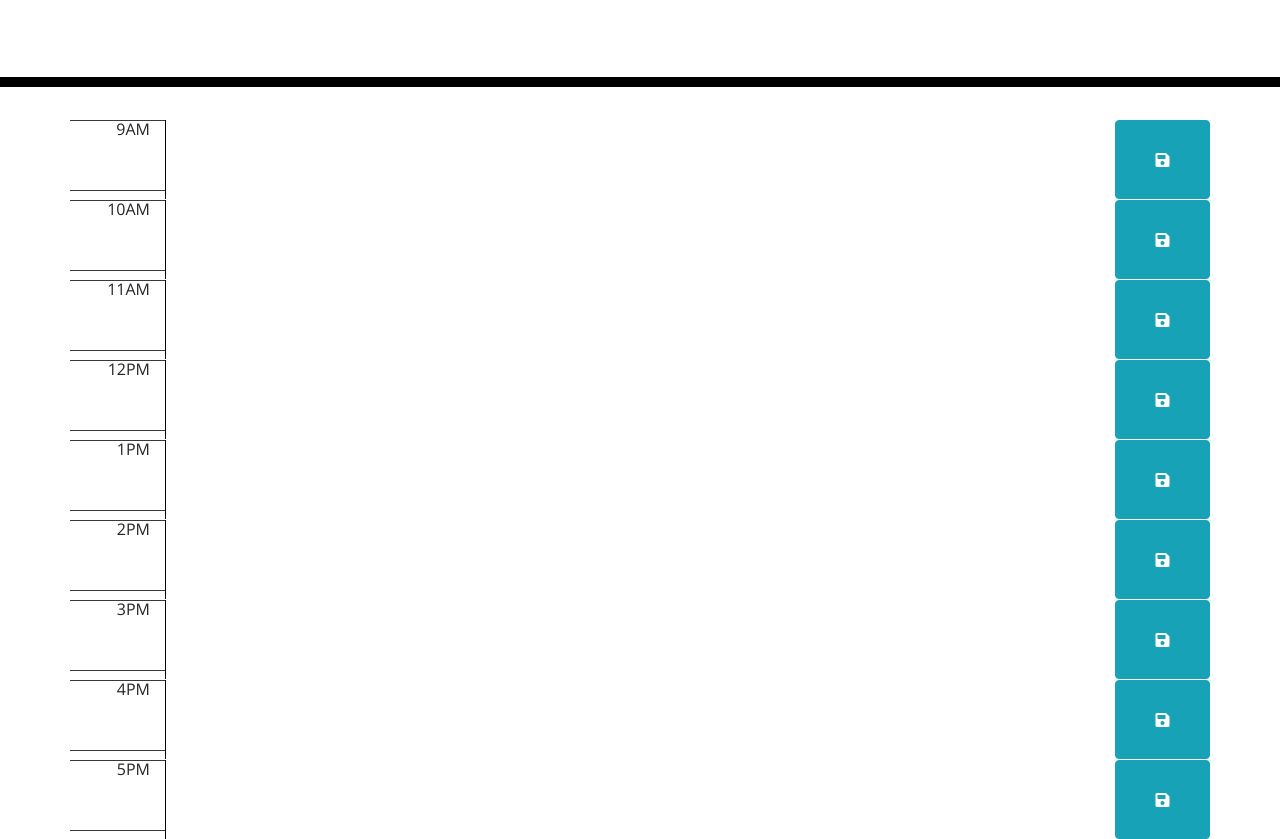
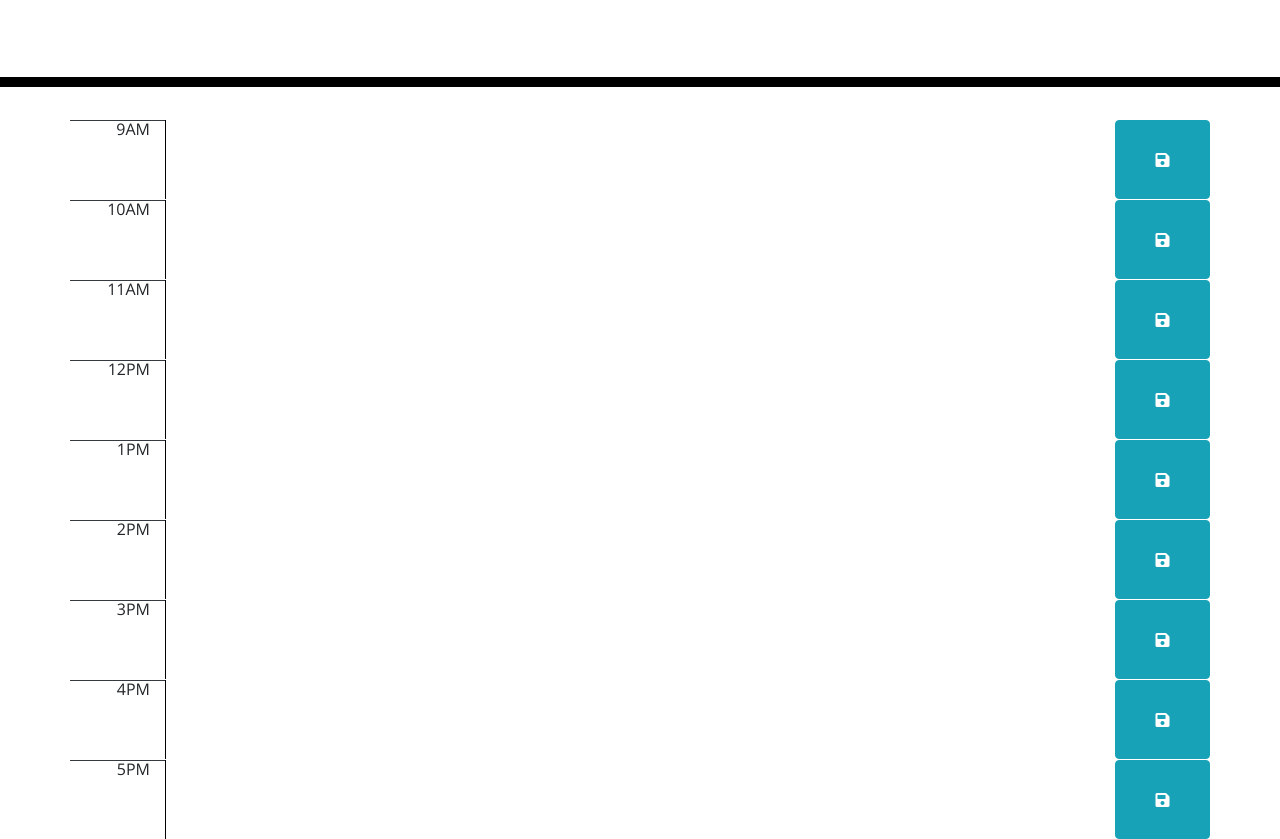
Before and after one commit to frieskevin/work-day-scheduler-calendar, a plain HTML site: page index.html in a window 1280 px wide. Shown: the part 181-1020 px from the top of the page. Drawn offline with nearby package versions, Linux system fonts and the light colour scheme; files whose address does not match are found by name.

Commit message:
removed bottom border of label

```diff
--- a/index.html
+++ b/index.html
@@ -31,47 +31,47 @@
     <div class="container">
       <!-- Timeblocks go here -->
       <div id ="row1" class="row">
-        <label for="input1" class="col-1 border-top border-bottom text-right border-dark">9AM</label>
+        <label for="input1" class="col-1 border-top text-right border-dark">9AM</label>
         <textarea name="input1" id="input1" class="col-10"></textarea>
         <button id='btn-1' class="col-1 btn btn-info text-center"><i class="fas fa-save"></i></button>
       </div>
       <div id ="row2" class="row">
-        <label for="input2" class="col-1 border-top border-bottom text-right border-dark">10AM</label>
+        <label for="input2" class="col-1 border-top text-right border-dark">10AM</label>
         <textarea name="input2" id="input2" class="col-10"></textarea>
         <button id='btn-2' class="col-1 btn btn-info text-center"><i class="fas fa-save"></i></button>
       </div>
       <div id ="row3" class="row">
-        <label for="input3" class="col-1 border-top border-bottom text-right border-dark">11AM</label>
+        <label for="input3" class="col-1 border-top text-right border-dark">11AM</label>
         <textarea name="input3" id="input3" class="col-10"></textarea>
         <button id='btn-3' class="col-1 btn btn-info text-center"><i class="fas fa-save"></i></button>
       </div>
       <div id ="row4" class="row">
-        <label for="input4" class="col-1 border-top border-bottom text-right border-dark">12PM</label>
+        <label for="input4" class="col-1 border-top text-right border-dark">12PM</label>
         <textarea name="input4" id="input4" class="col-10"></textarea>
         <button id='btn-4' class="col-1 btn btn-info text-center"><i class="fas fa-save"></i></button>
       </div>
       <div id ="row5" class="row">
-        <label for="input5" class="col-1 border-top border-bottom text-right border-dark">1PM</label>
+        <label for="input5" class="col-1 border-top text-right border-dark">1PM</label>
         <textarea name="input5" id="input5" class="col-10"></textarea>
         <button id='btn-5' class="col-1 btn btn-info text-center"><i class="fas fa-save"></i></button>
       </div>
       <div id ="row6" class="row">
-        <label for="input6" class="col-1 border-top border-bottom text-right border-dark">2PM</label>
+        <label for="input6" class="col-1 border-top text-right border-dark">2PM</label>
         <textarea name="input6" id="input6" class="col-10"></textarea>
         <button id='btn-6' class="col-1 btn btn-info text-center"><i class="fas fa-save"></i></button>
       </div>
       <div id ="row7" class="row">
-        <label for="input7" class="col-1 border-top border-bottom text-right border-dark">3PM</label>
+        <label for="input7" class="col-1 border-top text-right border-dark">3PM</label>
         <textarea name="input7" id="input7" class="col-10"></textarea>
         <button id='btn-7' class="col-1 btn btn-info text-center"><i class="fas fa-save"></i></button>
       </div>
       <div id ="row8" class="row">
-        <label for="input8" class="col-1 border-top border-bottom text-right border-dark">4PM</label>
+        <label for="input8" class="col-1 border-top text-right border-dark">4PM</label>
         <textarea name="input8" id="input8" class="col-10"></textarea>
         <button id='btn-8' class="col-1 btn btn-info text-center"><i class="fas fa-save"></i></button>
       </div>
       <div id ="row9" class="row">
-        <label for="input9" class="col-1 border-top border-bottom text-right border-dark">5PM</label>
+        <label for="input9" class="col-1 border-top text-right border-dark">5PM</label>
         <textarea name="input9" id="input9" class="col-10"></textarea>
         <button id='btn-9' class="col-1 btn btn-info text-center"><i class="fas fa-save"></i></button>
       </div>
```
